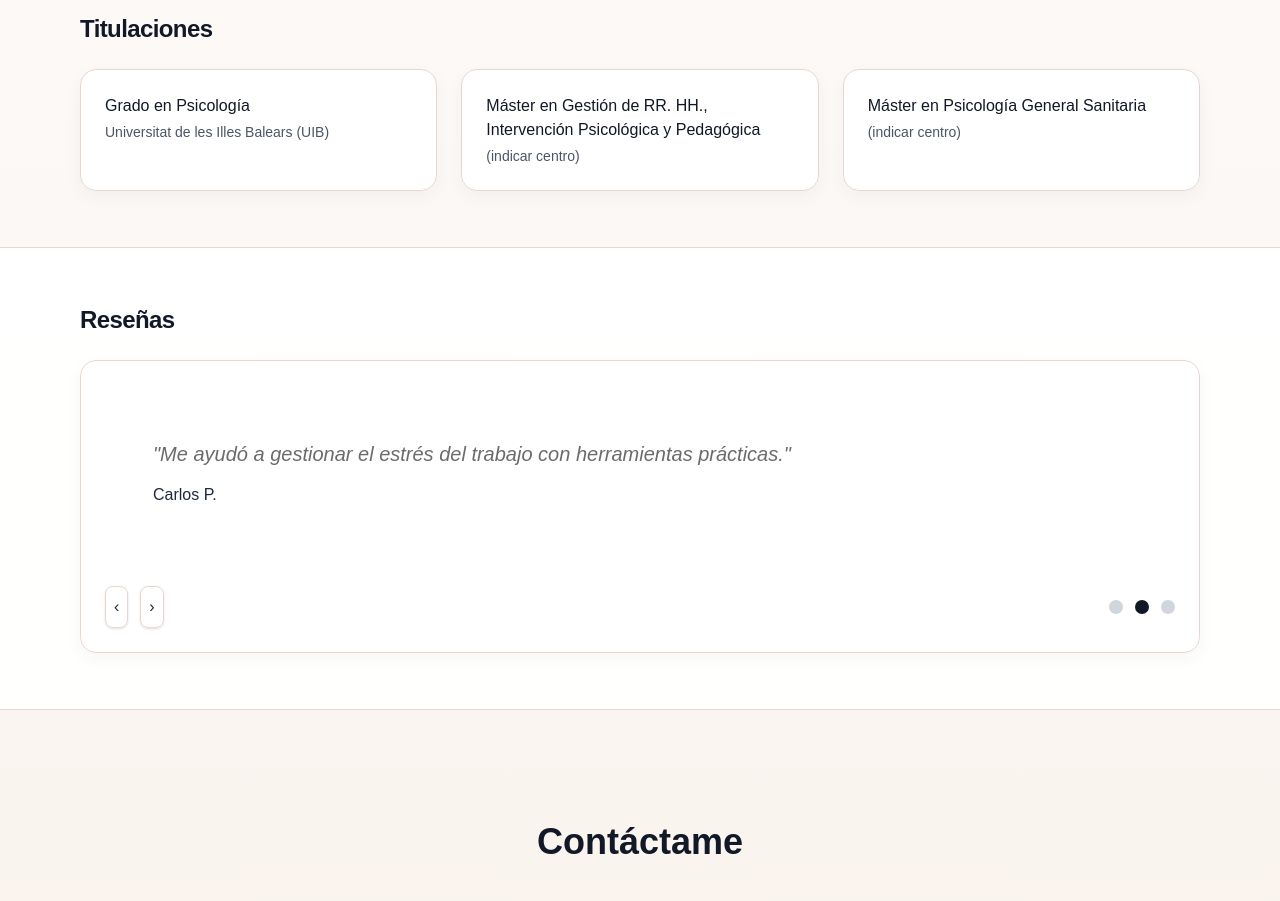
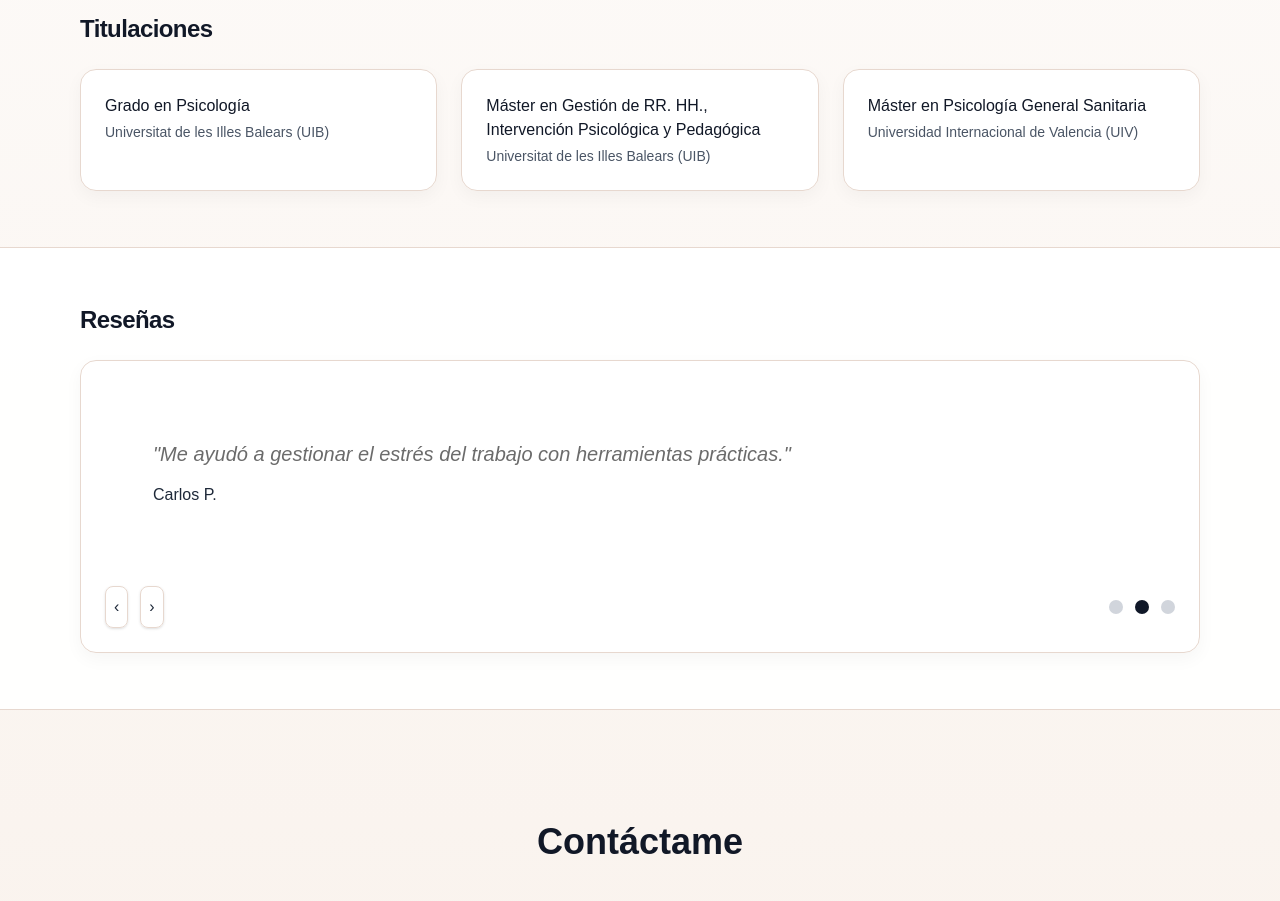
Before and after one commit to davidzg99/rogelio-morales, a Next.js app: page / in a window 1280 px wide. Shown: the part 900-1801 px from the top of the page. Built offline with nearby package versions, Linux system fonts and the light colour scheme.

Commit message:
titulations

```diff
--- a/app/page.jsx
+++ b/app/page.jsx
@@ -561,11 +561,11 @@ export default function RogelioMoralesSite() {
                 Máster en Gestión de RR. HH., Intervención Psicológica y
                 Pedagógica
               </h3>
-              <p className="text-sm text-gray-600 mt-1">(indicar centro)</p>
+              <p className="text-sm text-gray-600 mt-1">Universitat de les Illes Balears (UIB)</p>
             </div>
             <div className="rounded-2xl border bg-white p-6">
               <h3 className="font-medium">Máster en Psicología General Sanitaria</h3>
-              <p className="text-sm text-gray-600 mt-1">(indicar centro)</p>
+              <p className="text-sm text-gray-600 mt-1">Universidad Internacional de Valencia (UIV)</p>
             </div>
           </div>
         </div>
```
